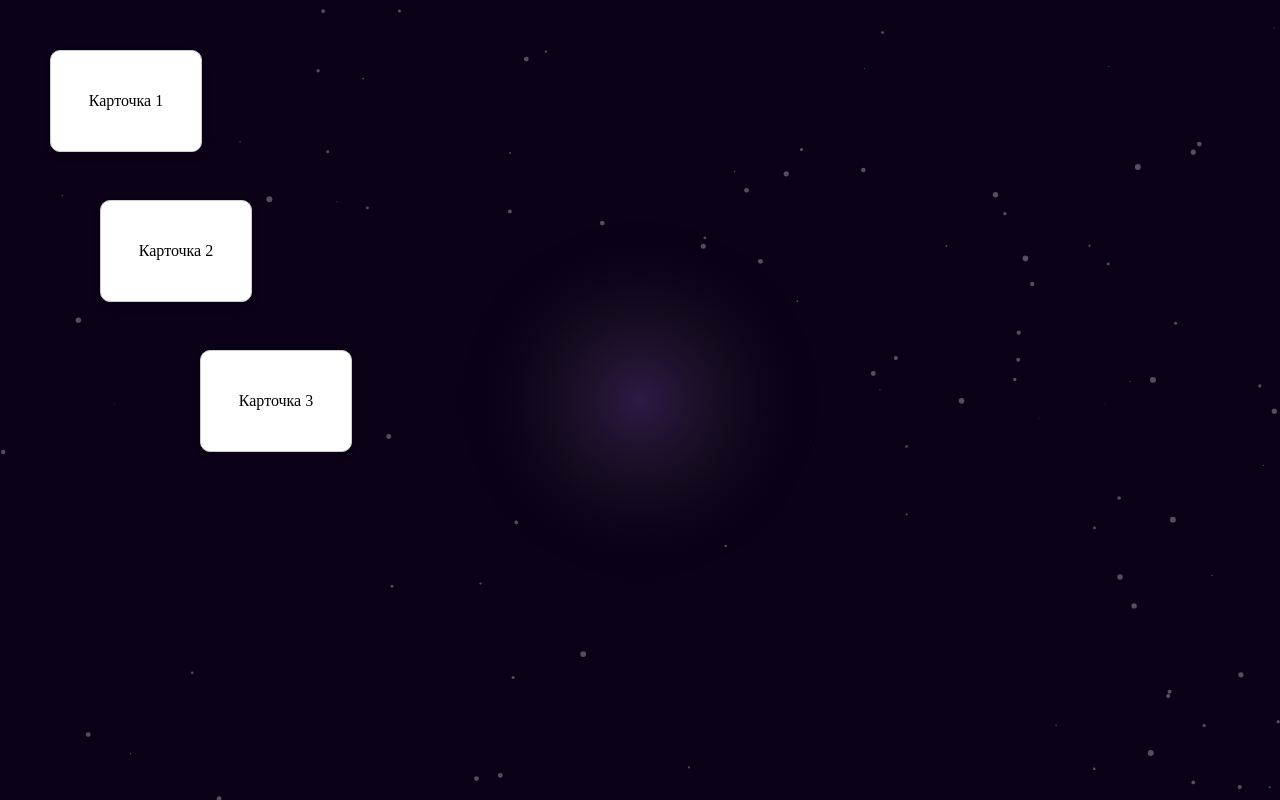
After one commit to Valleryikl/Portfolio, a PHP site: page /blog.php in a window 1280 px wide. The commit adds this page. Run offline with PHP 8.4, Linux system fonts and the light colour scheme.

Commit message:
fix blog and add style

```diff
--- /dev/null
+++ b/blog.php
@@ -0,0 +1,22 @@
+<!DOCTYPE html>
+<html lang="ru">
+
+<head>
+  <meta charset="UTF-8">
+  <title>Blog</title>
+  <link rel="stylesheet" href="./src/css/main.min.css">
+  <script src="./src/dist/js/script.js" defer></script>
+  <script src="./src/dist/js/cards.js" defer></script>
+</head>
+
+<body>
+
+  <div class="card" style="top: 50px; left: 50px;">Карточка 1</div>
+  <div class="card" style="top: 200px; left: 100px;">Карточка 2</div>
+  <div class="card" style="top: 350px; left: 200px;">Карточка 3</div>
+  <canvas id="lightCanvas"> </canvas>
+  <canvas id="dotsCanvas"> </canvas>
+
+</body>
+
+</html>
--- a/index.php
+++ b/index.php
@@ -10,7 +10,7 @@
     <script src="./src/dist/js/hobby.js" defer></script>
     <script src="./src/dist/js/portfolio.js" defer></script>
     <script src="./src/dist/js/menu.js" defer></script>
-    <title>Vallery portfolio</title>
+    <title>Portfolio</title>
 </head>
 
 <body>
@@ -199,6 +199,9 @@
                     </div>
                     <div class="slaider-btn" id="next"></div>
                 </div>
+                <div class="More">
+                    <h4 style="text-align: center; margin-bottom: 50px" class="violet">You want to know more about me? <br> <a class="link" href="/blog.php">Come here</a>.</h4>
+                </div>
             </section>
             <section class="section-portfolio" id="Portfolio">
                 <h3>My projects</h3>
--- a/src/scss/main.scss
+++ b/src/scss/main.scss
@@ -10,3 +10,4 @@
 @import "pags/about";
 @import "pags/portfolio";
 @import "pags/contact";
+@import "pags/blog";
--- a/src/scss/pags/_about.scss
+++ b/src/scss/pags/_about.scss
@@ -109,7 +109,7 @@
     width: 100%;
     justify-content: center;
     align-items: center;
-    margin-bottom: 10%;
+    margin-bottom: 1%;
 }
 
 .slaider-btn {
--- /dev/null
+++ b/src/scss/pags/_blog.scss
@@ -0,0 +1,17 @@
+.card {
+    width: 150px;
+    height: 100px;
+    background-color: white;
+    border: 1px solid #ccc;
+    border-radius: 10px;
+    box-shadow: 0 4px 8px rgba(0, 0, 0, 0.1);
+    position: absolute;
+    cursor: grab;
+    display: flex;
+    align-items: center;
+    justify-content: center;
+    user-select: none;
+}
+.card:active {
+    cursor: grabbing;
+}
```
Also changed, not shown: blog.html (deleted, +0 -61 lines), src/css/main.css (+22 -1 lines), src/js/cards.js (added, +23 -0 lines), src/css/main.min.css, src/dist/js/cards.js (added).
